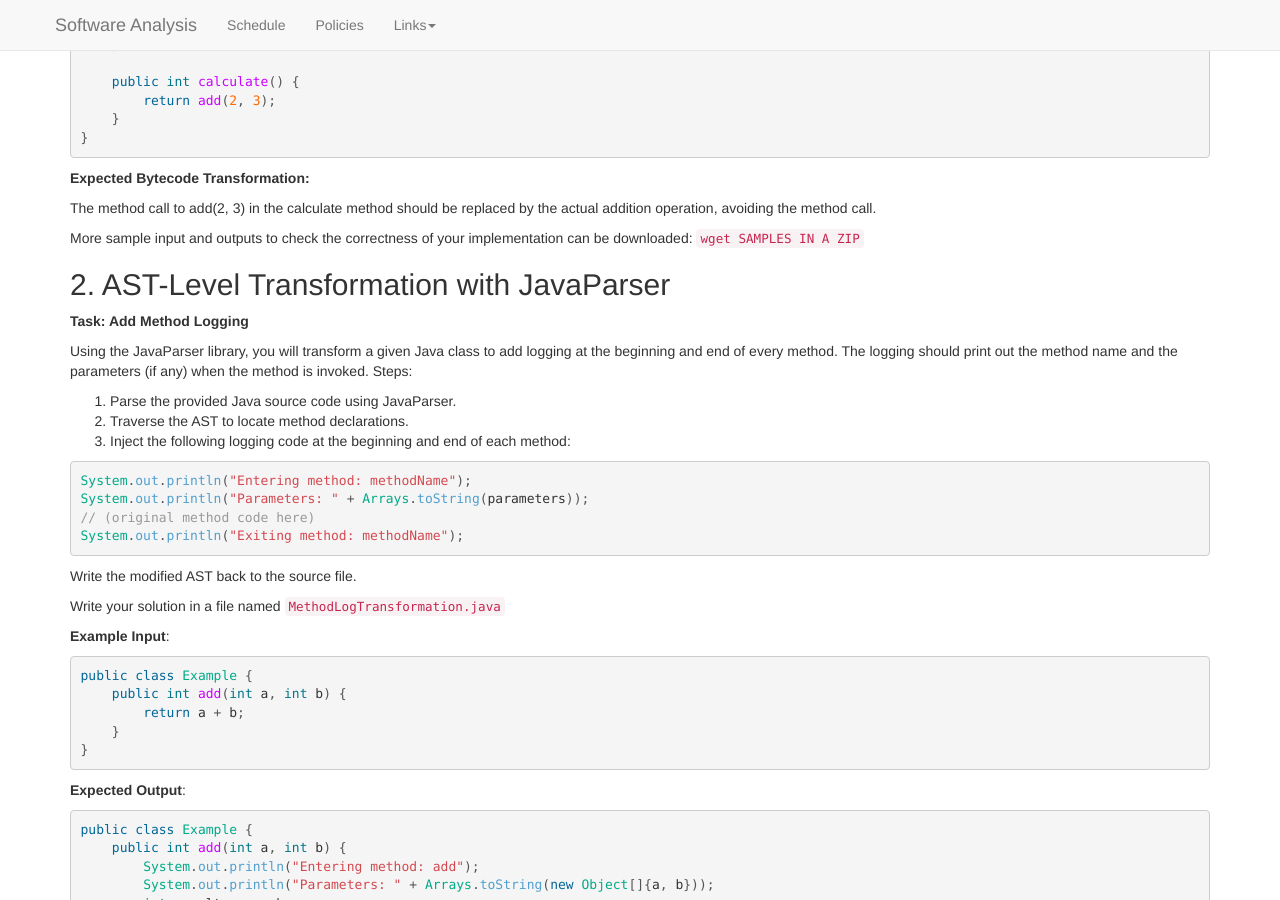
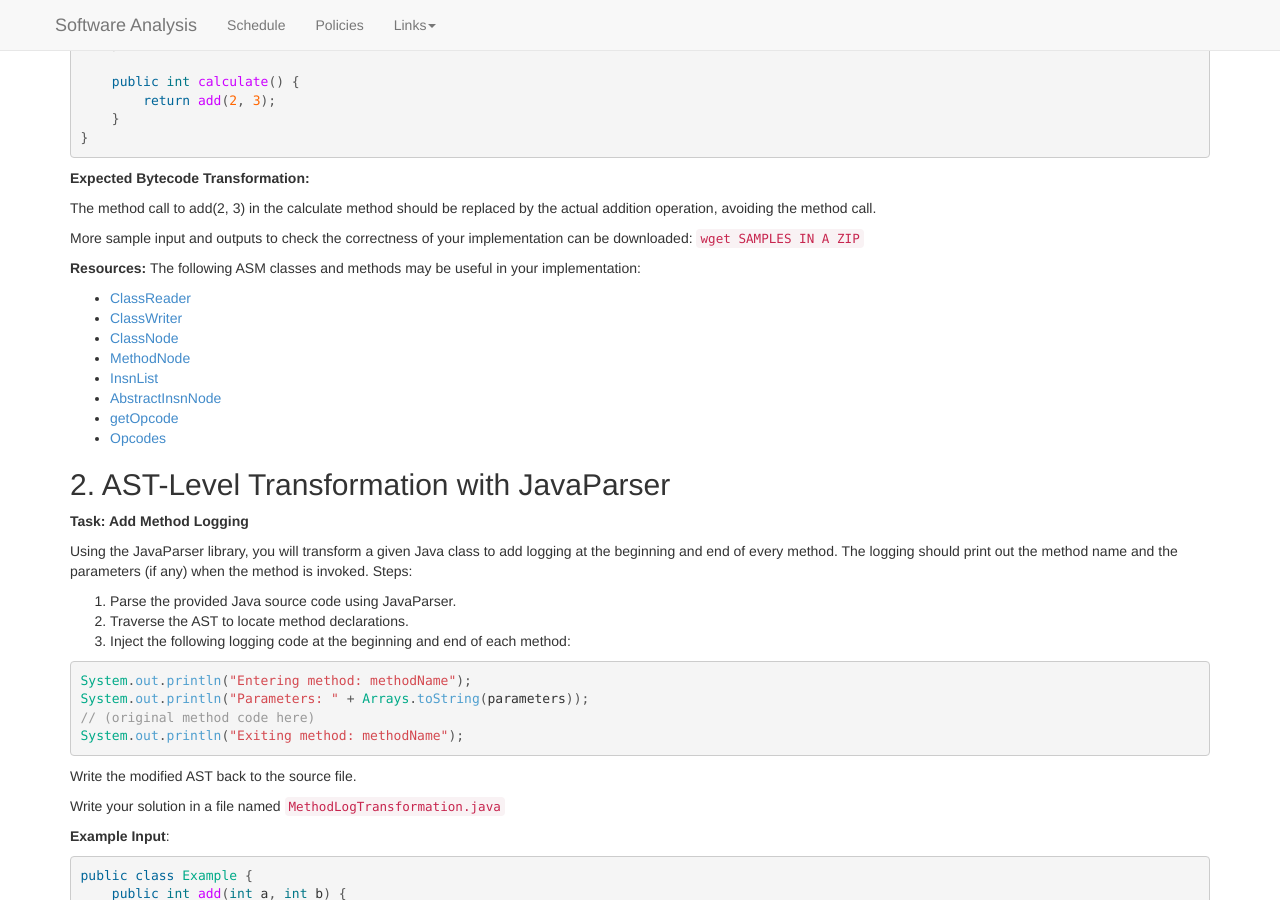
Before and after one commit to bmc-cs-software-analysis/383, a Jekyll site: the page built from hws/HW01.md, in a window 1280 px wide and 900 px high, scrolled down 2047 px. Built offline with Jekyll 4.4.1, drawn with Linux system fonts in a browser that asks for light colours; nearby versions of some CDN libraries.

Commit message:
Update HW01.md

```diff
--- a/hws/HW01.md
+++ b/hws/HW01.md
@@ -171,6 +171,17 @@ The method call to add(2, 3) in the calculate method should be replaced by the a
 More sample input and outputs to check the correctness of your implementation can be downloaded:
 `wget SAMPLES IN A ZIP`
 
+**Resources:**
+The following ASM classes and methods may be useful in your implementation:
+* [ClassReader](https://asm.ow2.io/javadoc/org/objectweb/asm/ClassReader.html)
+* [ClassWriter](https://asm.ow2.io/javadoc/org/objectweb/asm/ClassWriter.html)
+* [ClassNode](https://asm.ow2.io/javadoc/org/objectweb/asm/tree/ClassNode.html)
+* [MethodNode](https://asm.ow2.io/javadoc/org/objectweb/asm/tree/MethodNode.html)
+* [InsnList](https://asm.ow2.io/javadoc/org/objectweb/asm/tree/InsnList.html)
+* [AbstractInsnNode](https://asm.ow2.io/javadoc/org/objectweb/asm/tree/AbstractInsnNode.html)
+* [getOpcode](https://asm.ow2.io/javadoc/org/objectweb/asm/tree/AbstractInsnNode.html#getOpcode())
+* [Opcodes](https://asm.ow2.io/javadoc/org/objectweb/asm/Opcodes.html)
+
 ## 2. AST-Level Transformation with JavaParser
 
 **Task: Add Method Logging**
```
